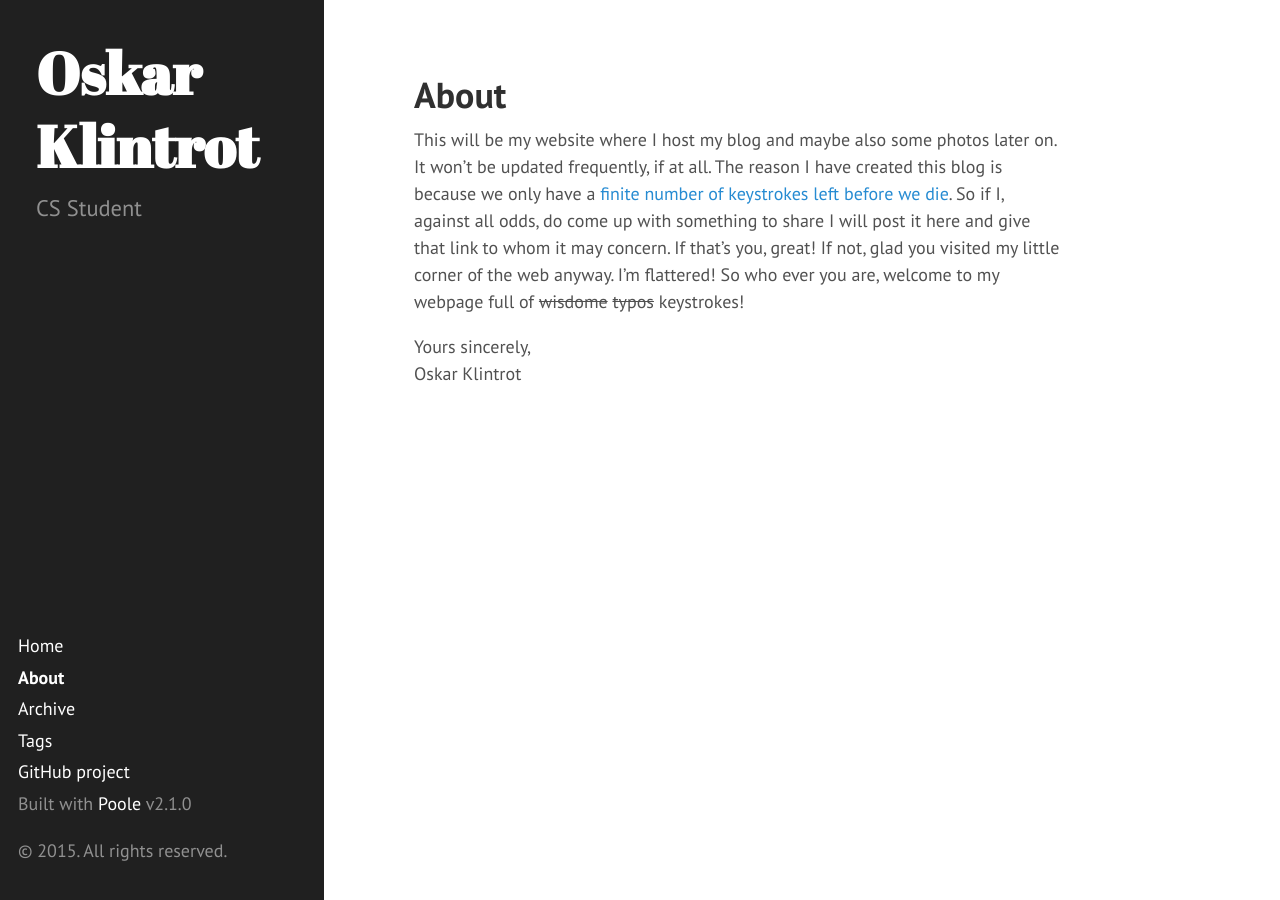
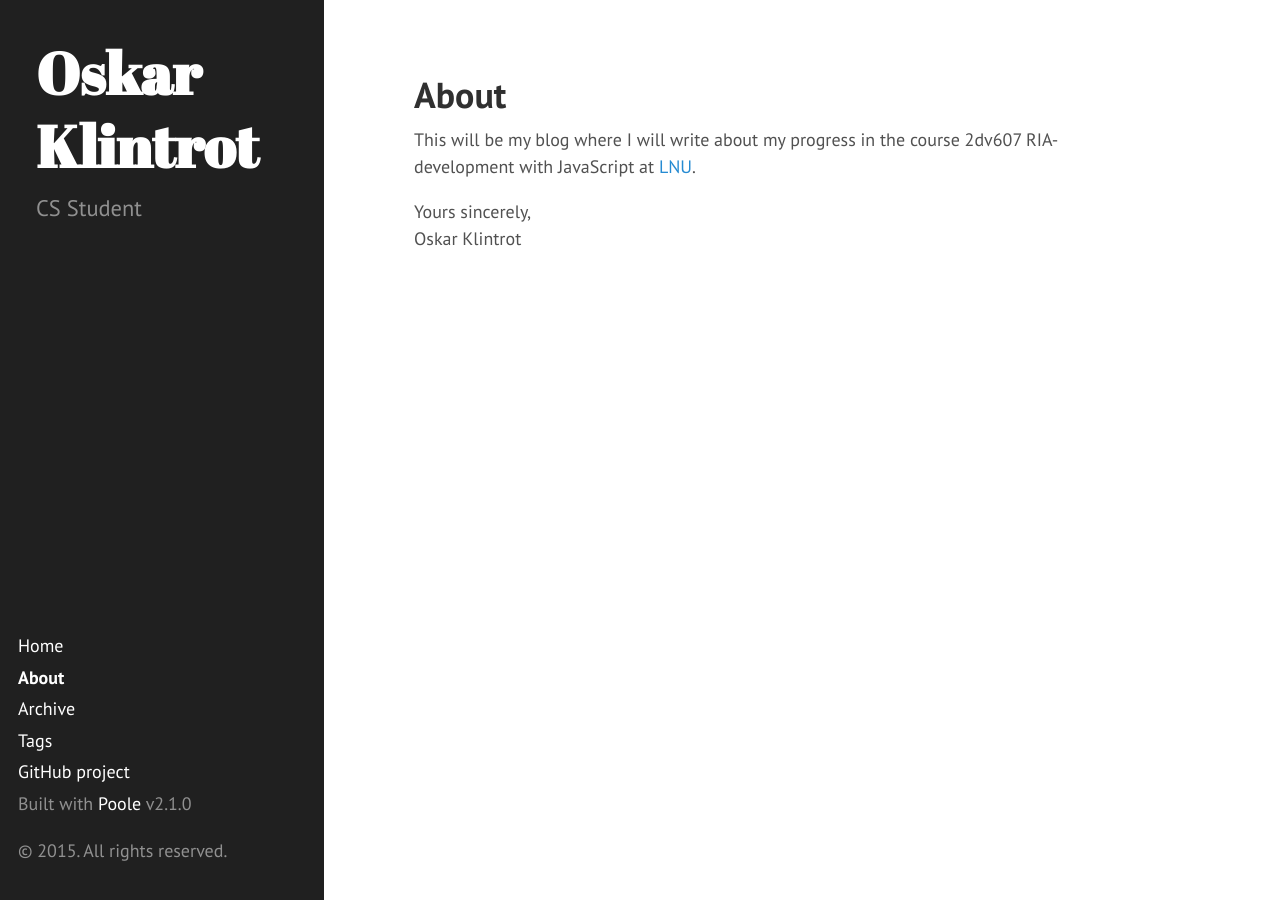
Before and after one commit to OskarKlintrotSkolarbeteWP14/2dv607.oskarklintrot.se, a Jekyll site: the page built from about.md, in a window 1280 px wide. Built offline with Jekyll 4.4.1, drawn with Linux system fonts in a browser that asks for light colours; Markdown is read by kramdown in place of the engine named in the settings.

Commit message:
Update about.md

```diff
--- a/about.md
+++ b/about.md
@@ -4,7 +4,7 @@ title: About
 permalink: about/
 ---
 
-This will be my website where I host my blog and maybe also some photos later on. It won't be updated frequently, if at all. The reason I have created this blog is because we only have a [finite number of keystrokes left before we die](http://keysleft.com/). So if I, against all odds, do come up with something to share I will post it here and give that link to whom it may concern. If that's you, great! If not, glad you visited my little corner of the web anyway. I'm flattered! So who ever you are, welcome to my webpage full of <s>wisdome</s> <s>typos</s> keystrokes!
+This will be my blog where I will write about my progress in the course 2dv607 RIA-development with JavaScript at [LNU](http://lnu.se/).
 
 Yours sincerely,
 Oskar Klintrot
```
